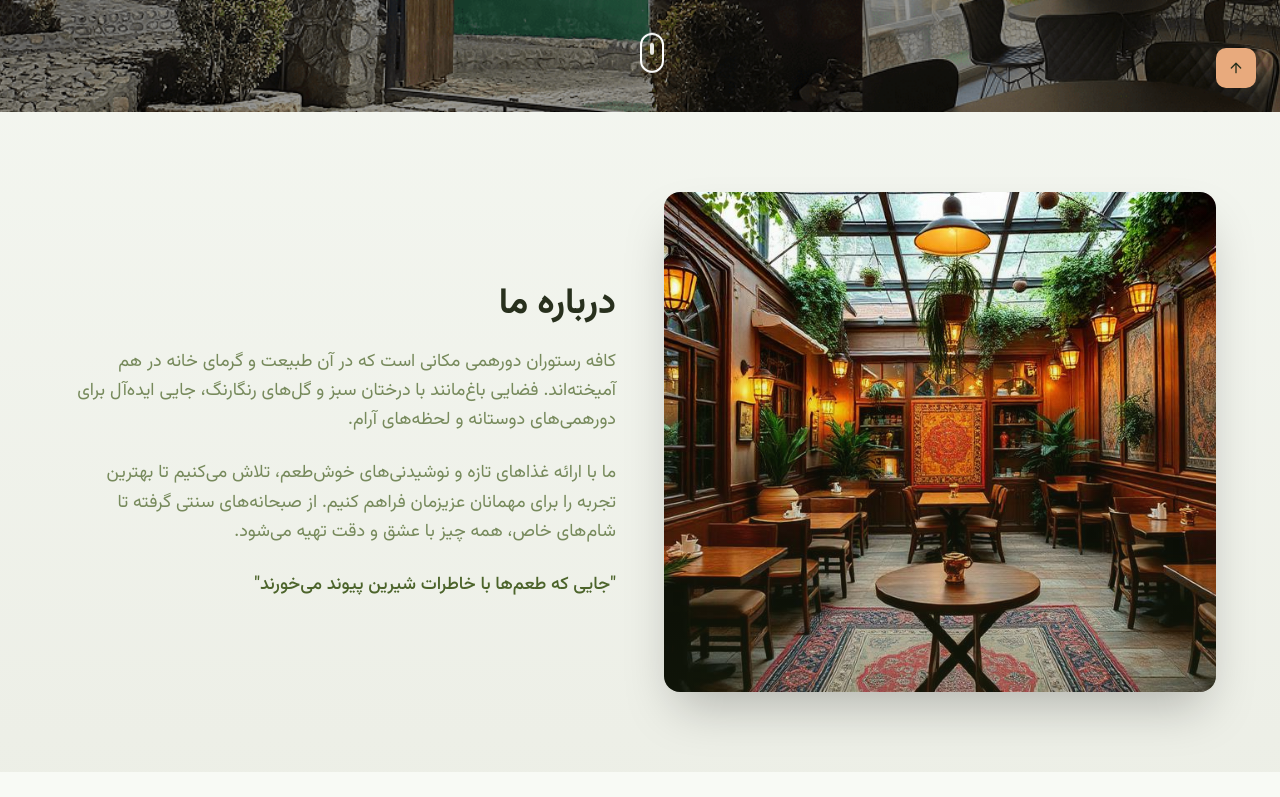
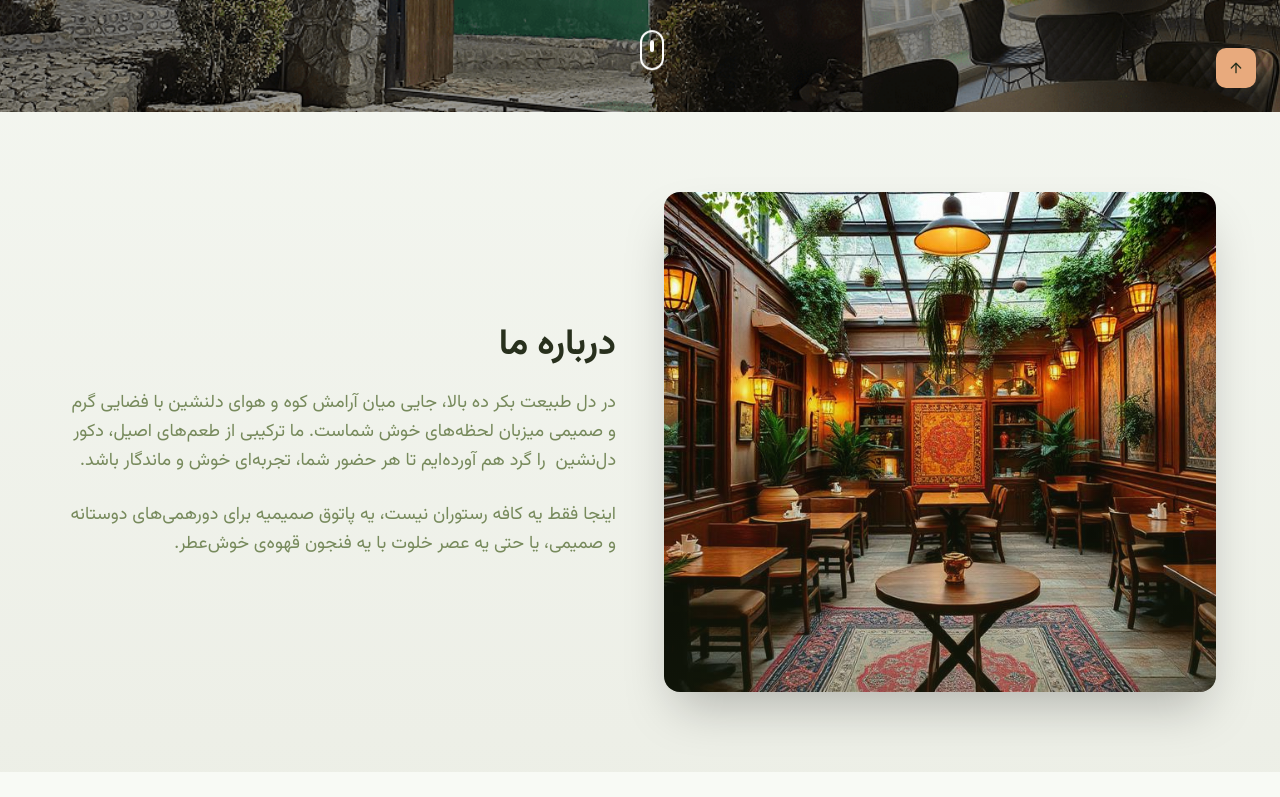
Before and after one commit to saberayatollahi/dorehami-landing-vibe, a React (Vite) app: page / in a window 1280 px wide. Shown: the part 688-1485 px from the top of the page. Built offline with nearby package versions, Linux system fonts and the light colour scheme.

Commit message:
Visual edit in Lovable

```diff
--- a/src/components/About.tsx
+++ b/src/components/About.tsx
@@ -1,8 +1,6 @@
 import interiorImage from "@/assets/interior-garden.jpg";
-
 const About = () => {
-  return (
-    <section className="section-warm py-20">
+  return <section className="section-warm py-20">
       <div className="container mx-auto px-4">
         <div className="max-w-6xl mx-auto">
           <div className="grid lg:grid-cols-2 gap-12 items-center">
@@ -12,38 +10,25 @@ const About = () => {
                 درباره ما
               </h2>
               <div className="space-y-6 text-lg leading-relaxed text-muted-foreground fade-in-delayed">
-                <p>
-                  کافه رستوران دورهمی مکانی است که در آن طبیعت و گرمای خانه در هم آمیخته‌اند.
-                  فضایی باغ‌مانند با درختان سبز و گل‌های رنگارنگ، جایی ایده‌آل برای
-                  دورهمی‌های دوستانه و لحظه‌های آرام.
-                </p>
-                <p>
-                  ما با ارائه غذاهای تازه و نوشیدنی‌های خوش‌طعم، تلاش می‌کنیم تا
-                  بهترین تجربه را برای مهمانان عزیزمان فراهم کنیم. از صبحانه‌های
-                  سنتی گرفته تا شام‌های خاص، همه چیز با عشق و دقت تهیه می‌شود.
-                </p>
-                <p className="font-medium text-primary">
-                  "جایی که طعم‌ها با خاطرات شیرین پیوند می‌خورند"
-                </p>
+                <p>در دل طبیعت بکر ده بالا، جایی میان آرامش کوه و هوای دلنشین با فضایی گرم و صمیمی میزبان لحظه‌های خوش شماست. ما ترکیبی از طعم‌های اصیل، دکور دل‌نشین  را گرد هم آورده‌ایم تا هر حضور شما، تجربه‌ای خوش و ماندگار باشد.</p>
+                <p>اینجا فقط یه کافه رستوران نیست، یه پاتوق صمیمیه برای دورهمی‌های دوستانه و صمیمی، یا حتی یه عصر خلوت با یه فنجون قهوه‌ی خوش‌عطر.
+
+
+              </p>
+
               </div>
             </div>
 
             {/* Image */}
             <div className="order-1 lg:order-2 fade-in-delayed">
               <div className="relative rounded-2xl overflow-hidden shadow-2xl">
-                <img
-                  src={interiorImage}
-                  alt="فضای داخلی و باغ کافه دورهمی"
-                  className="w-full h-[400px] md:h-[500px] object-cover transition-transform duration-700 hover:scale-105"
-                />
+                <img src={interiorImage} alt="فضای داخلی و باغ کافه دورهمی" className="w-full h-[400px] md:h-[500px] object-cover transition-transform duration-700 hover:scale-105" />
                 <div className="absolute inset-0 bg-gradient-to-t from-primary/20 to-transparent"></div>
               </div>
             </div>
           </div>
         </div>
       </div>
-    </section>
-  );
+    </section>;
 };
-
 export default About;
--- a/src/pages/Index.tsx
+++ b/src/pages/Index.tsx
@@ -4,18 +4,14 @@ import MenuPreview from "@/components/MenuPreview";
 import Gallery from "@/components/Gallery";
 import Contact from "@/components/Contact";
 import Footer from "@/components/Footer";
-
 const Index = () => {
-  return (
-    <div className="min-h-screen">
+  return <div className="min-h-screen">
       <Hero />
       <About />
       <MenuPreview />
-      <Gallery />
+
       <Contact />
       <Footer />
-    </div>
-  );
+    </div>;
 };
-
 export default Index;
```
